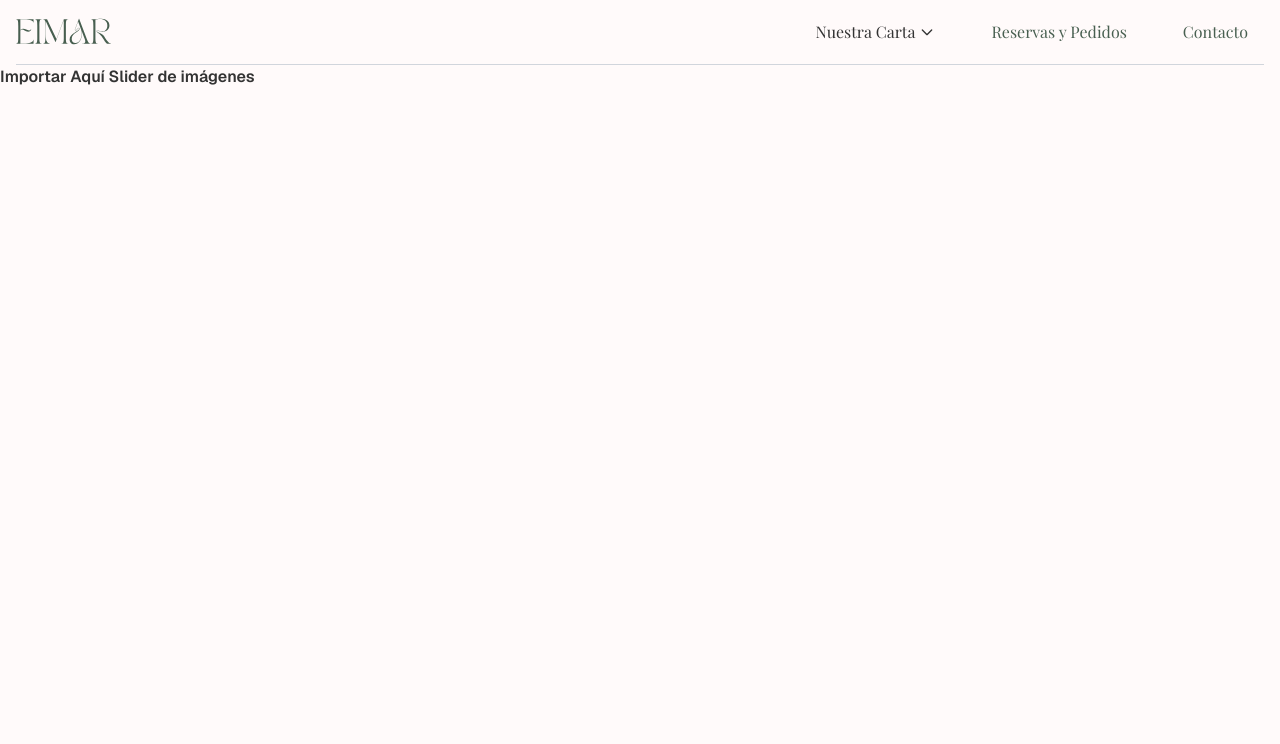
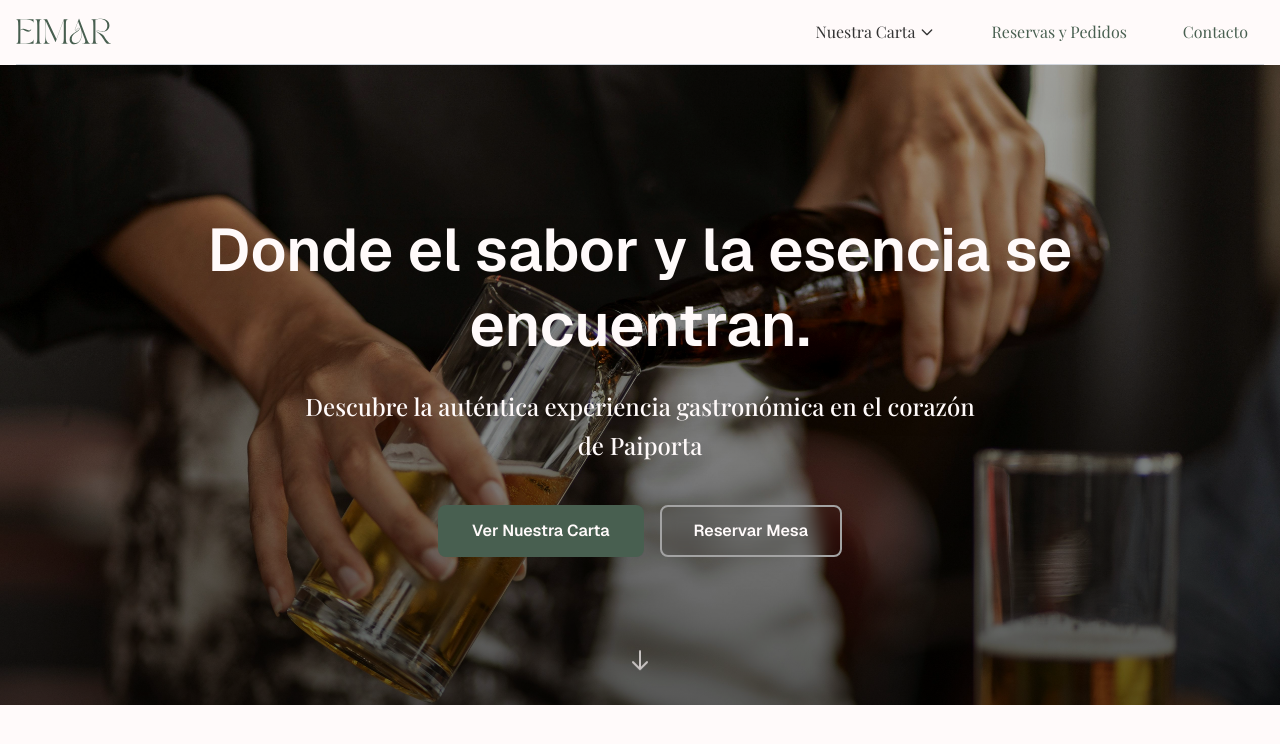
Before and after one commit to yolovi/eimar-frontend, a Next.js app: page / in a window 1280 px wide. Shown: the top 744 px of the page. Built offline with nearby package versions, Linux system fonts and the light colour scheme.

Commit message:
hero image and slogan

```diff
--- a/src/app/page.tsx
+++ b/src/app/page.tsx
@@ -1,8 +1,19 @@
+import Hero from "@/components/features/Hero";
+
 const Home = () => {
   return (
     <>
-      {/* Slider imágenes menu / local */}
-      <h2>Importar Aquí Slider de imágenes</h2>
+      {/* Hero Section con imagen y eslogan */}
+      <Hero
+        title="Donde el sabor y la esencia se encuentran."
+        subtitle="Descubre la auténtica experiencia gastronómica en el corazón de Paiporta"
+        height="lg"
+      />
+
+      {/* Futuras secciones */}
+      {/* <About /> */}
+      {/* <Menu /> */}
+      {/* <Gallery /> */}
     </>
   );
 };
--- /dev/null
+++ b/src/components/features/Hero/Hero.tsx
@@ -0,0 +1,187 @@
+/**
+ * HERO SECTION - EIMAR
+ * ====================
+ *
+ * Hero section para la página de inicio con imagen de fondo optimizada,
+ * texto superpuesto y diseño responsivo.
+ *
+ * CARACTERÍSTICAS:
+ * - Next.js Image optimizado con priority loading
+ * - Overlay gradient para mejorar legibilidad del texto
+ * - Responsive design con diferentes layouts mobile/desktop
+ * - Variables CSS del sistema EIMAR
+ * - Accesibilidad completa
+ *
+ * USO:
+ * import Hero from '@/components/features/Hero/Hero';
+ * <Hero />
+ */
+
+"use client";
+
+import Image from "next/image";
+import { cn } from "@/lib/utils";
+
+interface HeroProps {
+  title?: string;
+  subtitle?: string;
+  imageSrc?: string;
+  imageAlt?: string;
+  height?: "sm" | "md" | "lg" | "xl" | "full";
+  className?: string;
+}
+
+const Hero = ({
+  title = "Donde el sabor y la esencia se encuentran.",
+  subtitle = "Descubre la auténtica experiencia gastronómica en el corazón de Paiporta",
+  imageSrc = "/images/hero/hero-bartender.jpg",
+  imageAlt = "Bartender preparando cocktail en Restaurante Eimar",
+  height = "lg",
+  className,
+}: HeroProps) => {
+  // Definir alturas responsivas
+  const heightClasses = {
+    sm: "h-[60vh] min-h-[400px]",
+    md: "h-[70vh] min-h-[500px]",
+    lg: "h-[80vh] min-h-[600px]",
+    xl: "h-[90vh] min-h-[700px]",
+    full: "h-screen",
+  };
+
+  return (
+    <section
+      className={cn(
+        "relative w-full overflow-hidden",
+        heightClasses[height],
+        className
+      )}
+      aria-label="Hero section"
+    >
+      {/* Imagen de fondo optimizada */}
+      <div className="absolute inset-0">
+        <Image
+          src={imageSrc}
+          alt={imageAlt}
+          fill
+          priority
+          className="object-cover object-center"
+          sizes="100vw"
+          quality={85}
+        />
+
+        {/* Overlay gradient para legibilidad del texto */}
+        <div
+          className="absolute inset-0 bg-gradient-to-b from-black/30 via-black/40 to-black/60"
+          aria-hidden="true"
+        />
+
+        {/* Overlay adicional para móvil */}
+        <div
+          className="absolute inset-0 bg-black/15 md:bg-transparent"
+          aria-hidden="true"
+        />
+      </div>
+
+      {/* Contenido principal */}
+      <div className="relative h-full flex items-center justify-center z-10">
+        <div className="container mx-auto px-4 text-center">
+          <div className="max-w-4xl mx-auto">
+
+            {/* Título principal */}
+            <h1
+              className={cn(
+                "text-3xl md:text-4xl lg:text-5xl xl:text-6xl",
+                "font-display font-bold leading-tight",
+                "drop-shadow-2xl mb-4 md:mb-6"
+              )}
+              style={{ color: "var(--eimar-white-snow)" }}
+            >
+              {title}
+            </h1>
+
+            {/* Subtítulo */}
+            {subtitle && (
+              <p
+                className={cn(
+                  "text-lg md:text-xl lg:text-2xl",
+                  "font-accent font-medium leading-relaxed",
+                  "drop-shadow-xl max-w-2xl mx-auto",
+                  "mb-8 md:mb-10"
+                )}
+                style={{ color: "var(--eimar-white-snow)" }}
+              >
+                {subtitle}
+              </p>
+            )}
+
+            {/* Botones de acción */}
+            <div className="flex flex-col sm:flex-row gap-4 justify-center items-center">
+              {/* Botón primario */}
+              <button
+                className={cn(
+                  "group px-8 py-3 rounded-lg font-semibold",
+                  "transition-all duration-300 backdrop-blur-sm",
+                  "border-2 border-transparent",
+                  "hover:scale-105 hover:shadow-xl hover:border-[var(--eimar-white-snow)]",
+                  "focus:outline-none focus:ring-2 focus:ring-[var(--eimar-green)]"
+                )}
+                style={{
+                  backgroundColor: "var(--eimar-green)",
+                  color: "var(--eimar-white-snow)"
+                }}
+              >
+                Ver Nuestra Carta
+              </button>
+
+              {/* Botón secundario */}
+              <button
+                className={cn(
+                  "group px-8 py-3 rounded-lg font-semibold",
+                  "transition-all duration-300 backdrop-blur-sm",
+                  "border-2 border-[var(--eimar-gray-light)]",
+                  "hover:scale-105 hover:shadow-xl",
+                  "hover:bg-[var(--eimar-white-snow)] hover:border-transparent",
+                  "focus:outline-none focus:ring-2 focus:ring-[var(--eimar-white-snow)]"
+                )}
+                style={{
+                  color: "var(--eimar-white-snow)",
+                }}
+                onMouseEnter={(e) => {
+                  e.currentTarget.style.color = "var(--eimar-green)";
+                }}
+                onMouseLeave={(e) => {
+                  e.currentTarget.style.color = "var(--eimar-white-snow)";
+                }}
+              >
+                Reservar Mesa
+              </button>
+            </div>
+          </div>
+        </div>
+      </div>
+
+      {/* Indicador de scroll */}
+      <div className="absolute bottom-8 left-1/2 transform -translate-x-1/2 z-10">
+        <div className="animate-bounce opacity-70">
+          <svg
+            className="w-6 h-6"
+            style={{ color: "var(--eimar-white-snow)" }}
+            fill="none"
+            stroke="currentColor"
+            viewBox="0 0 24 24"
+            aria-hidden="true"
+          >
+            <path
+              strokeLinecap="round"
+              strokeLinejoin="round"
+              strokeWidth={2}
+              d="M19 14l-7 7m0 0l-7-7m7 7V3"
+            />
+          </svg>
+        </div>
+      </div>
+    </section>
+  );
+};
+
+export default Hero;
--- /dev/null
+++ b/src/components/features/Hero/index.ts
@@ -0,0 +1,2 @@
+export { default as Hero } from './Hero';
+export { default } from './Hero';
```
Also changed, not shown: public/images/hero/README.md (added), public/images/hero/hero-bartender.jpg (added), 1 other file (tests, documents, lock files or other folders).
